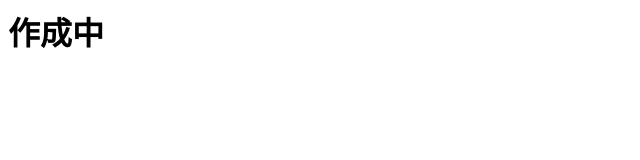
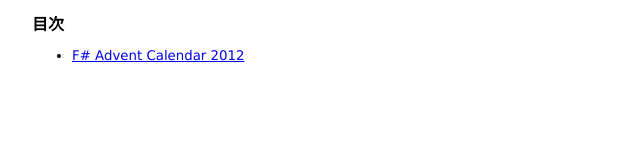
Before and after one commit to eozw/eozw.github.com, a plain HTML site: page index.html in a window 1280 px wide. Shown: the whole page, without its empty margins (0-640 px from the left). Drawn offline with Linux system fonts and the light colour scheme.

Commit message:
update index.html (add link to FsAdventCalender2012.html)

```diff
--- a/index.html
+++ b/index.html
@@ -1,5 +1,12 @@
+<!DOCTYPE html>
 <head>
+  <meta charset="utf-8">
+  <meta name="robots" content="noindex,nofollow">
+  <link rel="stylesheet" type="text/css" href="../style.css">
 </head>
 <body>
-  <h1>作成中</h1>
+  <h1>目次</h1>
+  <ul>
+    <li><a href="misc/F# Advent Calendar 2012">F# Advent Calendar 2012</a></li>
+  </ul>
 </body>
```
